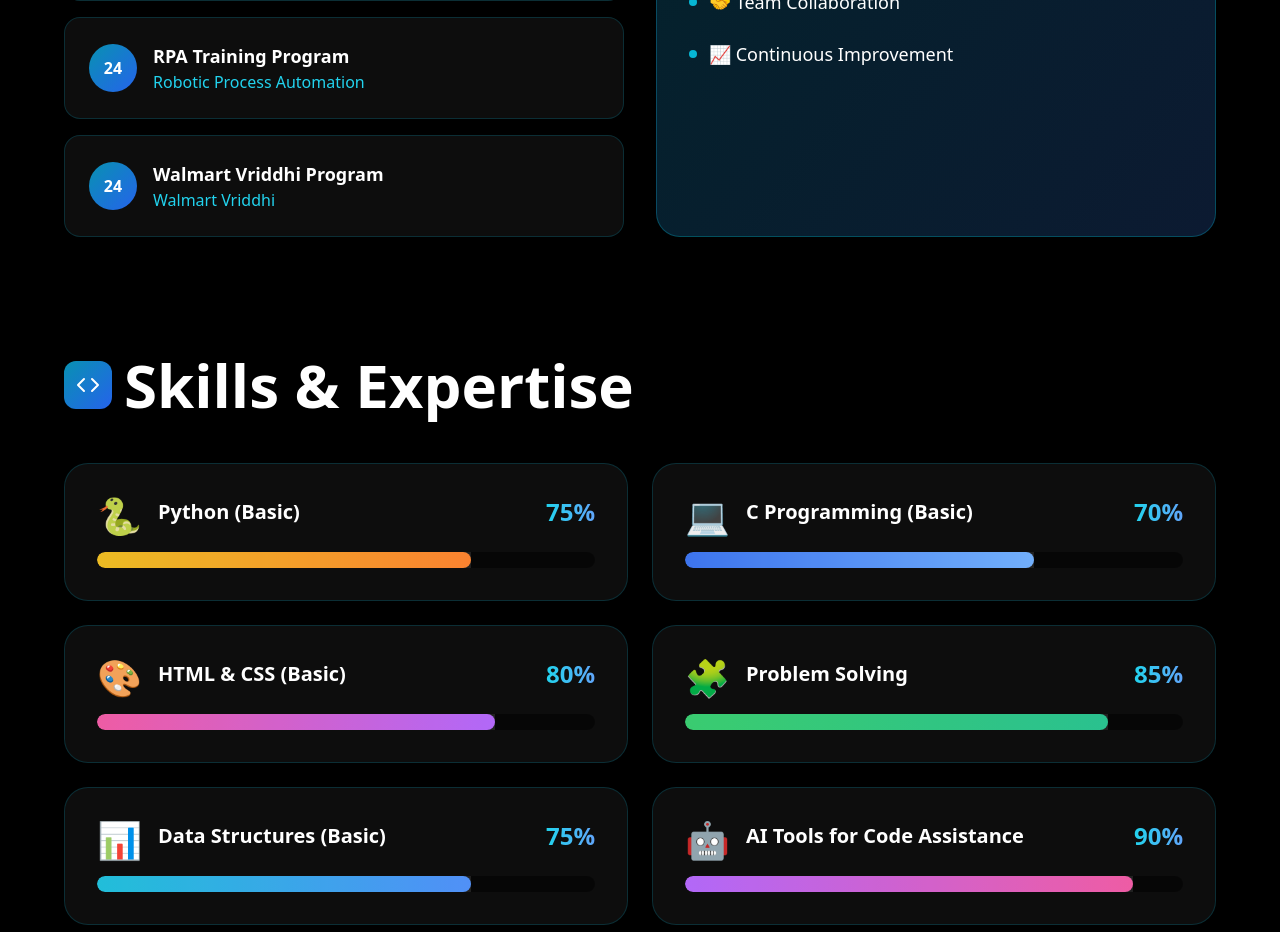
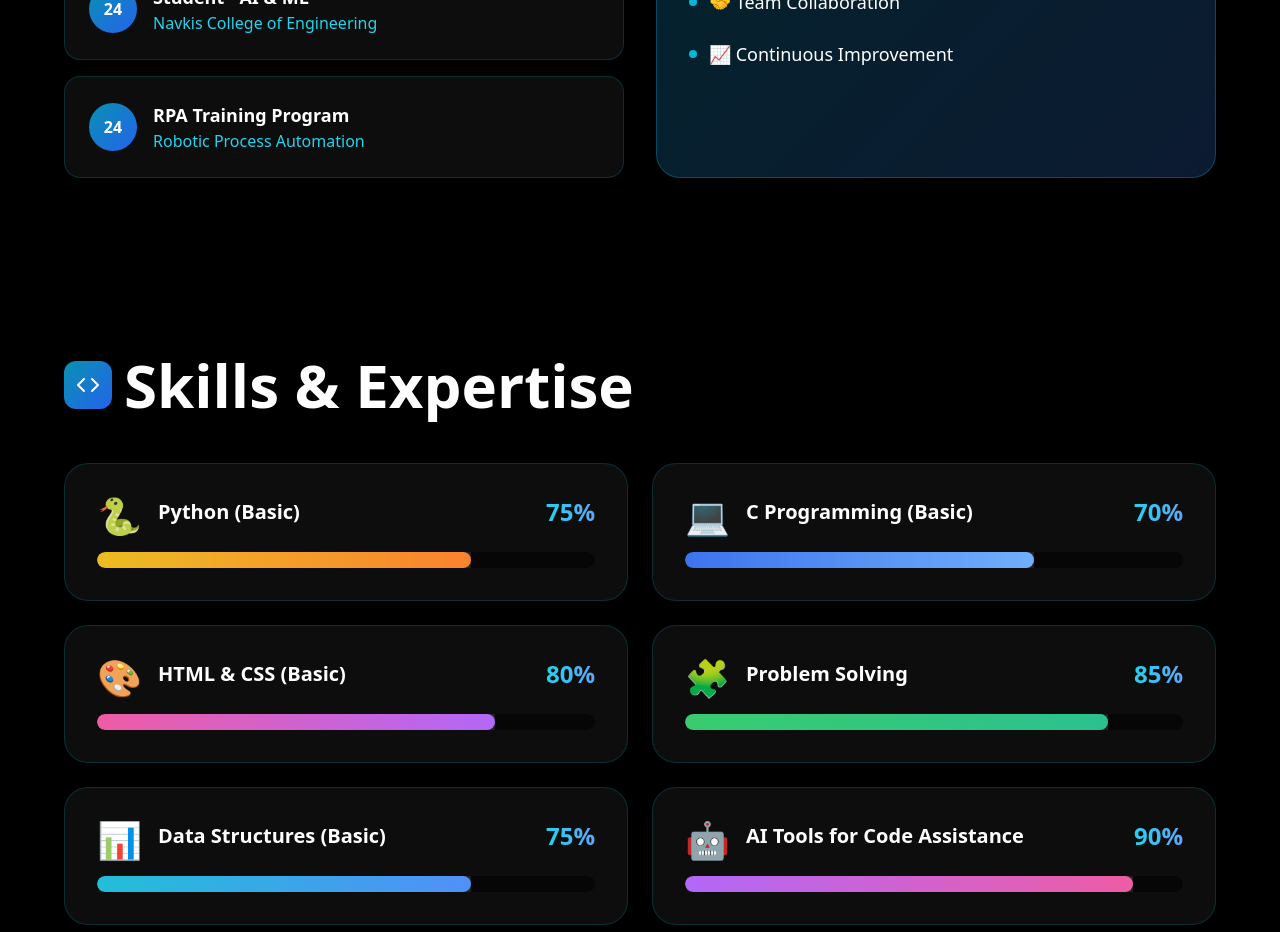
Before and after one commit to Akashmdshetty/portfolio, a React (Vite) app: page / in a window 1280 px wide. Shown: the part 1360-2292 px from the top of the page. Built offline with nearby package versions, Linux system fonts and the light colour scheme.

Commit message:
Remove Walmart Vriddhi from experience timeline in About section

```diff
--- a/src/App.jsx
+++ b/src/App.jsx
@@ -179,7 +179,6 @@
   const experience = [
     { year: '2024', title: 'Student - AI & ML', company: 'Navkis College of Engineering' },
     { year: '2024', title: 'RPA Training Program', company: 'Robotic Process Automation' },
-    { year: '2024', title: 'Walmart Vriddhi Program', company: 'Walmart Vriddhi' },
   ];
 
   const filteredProjects = activeTab === 'all'
```
